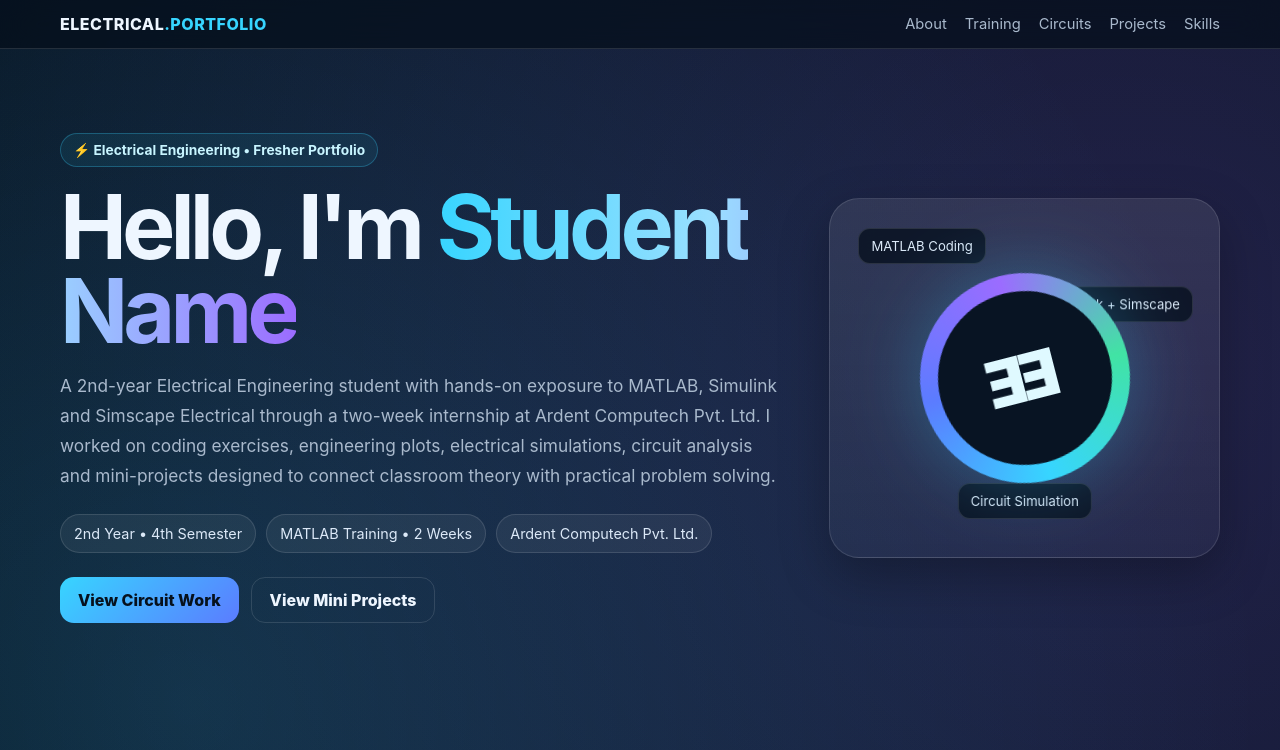
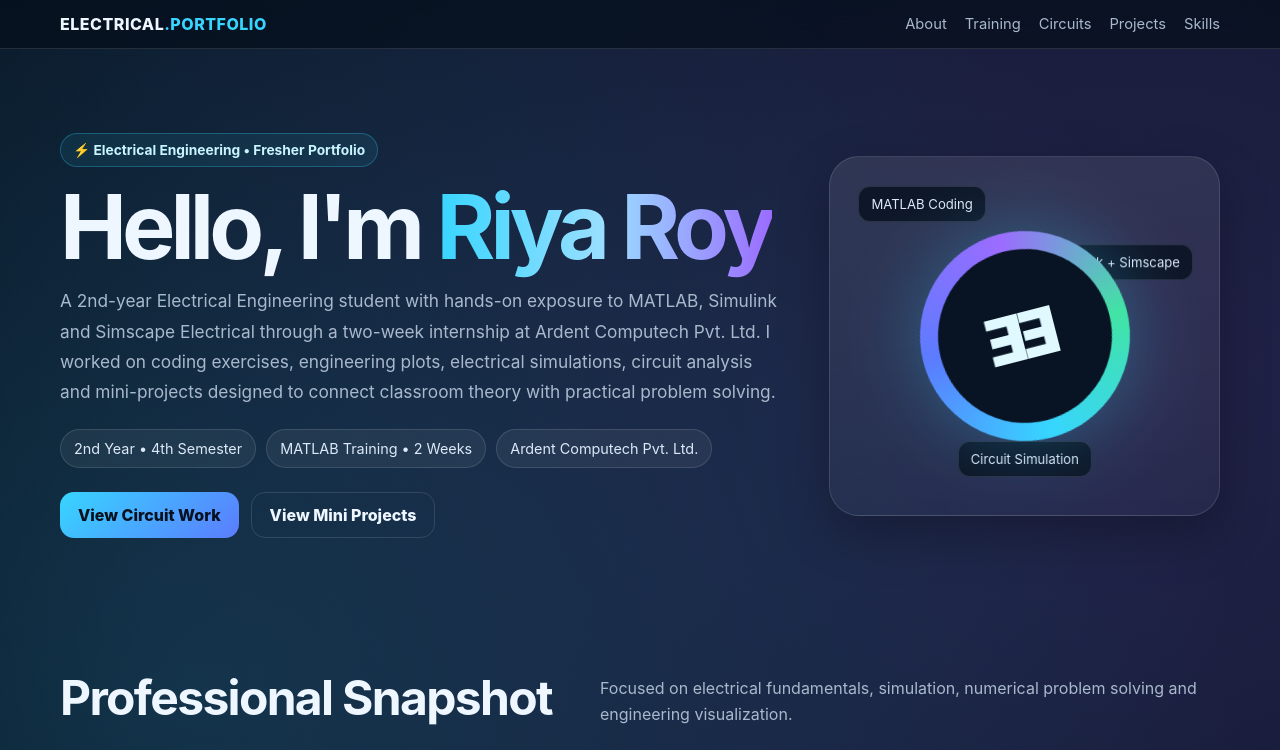
Before and after one commit to programmer-sahil/portfolio-2026, a plain HTML site: page index.html in a window 1280 px wide. Shown: the top 750 px of the page. Drawn offline with Linux system fonts and the light colour scheme.

Commit message:
Update index.html

```diff
--- a/index.html
+++ b/index.html
@@ -50,7 +50,7 @@
   <footer><div class="wrap footer-row"><div><strong id="studentNameFooter">Student Name</strong> • Electrical Engineering Portfolio</div><div>2nd Year • 4th Semester • MATLAB Internship at Ardent Computech Pvt. Ltd.</div></div></footer>
 
   <script>
-    const STUDENT_NAME = "Student Name";
+    const STUDENT_NAME = "Riya Roy";
     document.getElementById("studentNameHero").textContent = STUDENT_NAME;
     document.getElementById("studentNameFooter").textContent = STUDENT_NAME;
     document.title = `${STUDENT_NAME} | Electrical Engineering Portfolio`;
```
